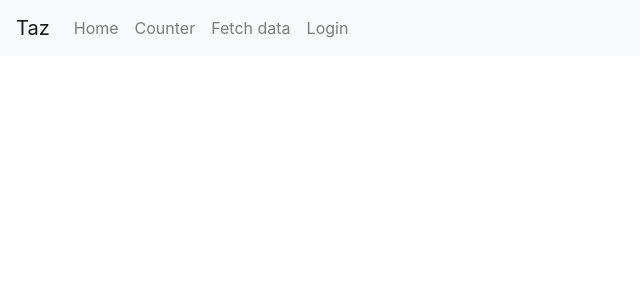
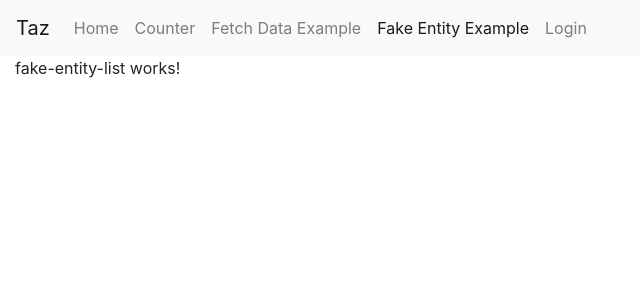
Before and after one commit to ranzlee/Taz, an Angular app in the folder Taz/ClientApp/: page /fake-entity-list in a window 1280 px wide. Before the commit this address led to /. Shown: the top 300 px of the page, without its empty margins (0-640 px from the left). Built offline with nearby package versions, Linux system fonts and the light colour scheme.

Commit message:
Fake Entity Example
Adding components to demonstrate adding, updating, and removing recursive fake entities.

```diff
--- /dev/null
+++ b/Taz/ClientApp/src/app.module.ts
@@ -0,0 +1,47 @@
+import { BrowserModule } from '@angular/platform-browser';
+import { NgModule } from '@angular/core';
+import { FormsModule } from '@angular/forms';
+import { HttpClientModule } from '@angular/common/http';
+import { RouterModule } from '@angular/router';
+
+// components
+import { AppComponent } from './app/components/app/app.component';
+import { NavMenuComponent } from './app/components/nav-menu/nav-menu.component';
+import { HomeComponent } from './app/components/home/home.component';
+import { CounterComponent } from './app/components/counter/counter.component';
+import { FetchDataComponent } from './app/components/fetch-data/fetch-data.component';
+import { FakeEntityListComponent } from './app/components/fake-entity/fake-entity-list/fake-entity-list.component';
+import { FakeEntityDetailComponent } from './app/components/fake-entity/fake-entity-detail/fake-entity-detail.component';
+import { LoginComponent } from './app/components/account/login/login.component';
+
+// services
+import { EnvironmentService } from './app/services/environment/environment.service';
+import { HttpService } from './app/services/http/http.service';
+
+@NgModule({
+  declarations: [
+    AppComponent,
+    NavMenuComponent,
+    HomeComponent,
+    CounterComponent,
+    FetchDataComponent,
+    FakeEntityListComponent,
+    FakeEntityDetailComponent,
+    LoginComponent
+  ],
+  imports: [
+    BrowserModule.withServerTransition({ appId: 'ng-cli-universal' }),
+    HttpClientModule,
+    FormsModule,
+    RouterModule.forRoot([
+      { path: '', component: HomeComponent, pathMatch: 'full' },
+      { path: 'counter', component: CounterComponent },
+      { path: 'fetch-data', component: FetchDataComponent },
+      { path: 'fake-entity-list', component: FakeEntityListComponent },
+      { path: 'login', component: LoginComponent }
+    ])
+  ],
+  providers: [EnvironmentService, HttpService],
+  bootstrap: [AppComponent]
+})
+export class AppModule {}
--- /dev/null
+++ b/Taz/ClientApp/src/app/components/fake-entity/fake-entity-detail/fake-entity-detail.component.html
@@ -0,0 +1,3 @@
+<p>
+  fake-entity-detail works!
+</p>
--- /dev/null
+++ b/Taz/ClientApp/src/app/components/fake-entity/fake-entity-detail/fake-entity-detail.component.ts
@@ -0,0 +1,15 @@
+import { Component, OnInit } from '@angular/core';
+
+@Component({
+  selector: 'app-fake-entity-detail',
+  templateUrl: './fake-entity-detail.component.html',
+  styleUrls: ['./fake-entity-detail.component.css']
+})
+export class FakeEntityDetailComponent implements OnInit {
+
+  constructor() { }
+
+  ngOnInit() {
+  }
+
+}
--- /dev/null
+++ b/Taz/ClientApp/src/app/components/fake-entity/fake-entity-list/fake-entity-list.component.html
@@ -0,0 +1,3 @@
+<p>
+  fake-entity-list works!
+</p>
--- /dev/null
+++ b/Taz/ClientApp/src/app/components/fake-entity/fake-entity-list/fake-entity-list.component.ts
@@ -0,0 +1,15 @@
+import { Component, OnInit } from '@angular/core';
+
+@Component({
+  selector: 'app-fake-entity-list',
+  templateUrl: './fake-entity-list.component.html',
+  styleUrls: ['./fake-entity-list.component.css']
+})
+export class FakeEntityListComponent implements OnInit {
+
+  constructor() { }
+
+  ngOnInit() {
+  }
+
+}
--- a/Taz/ClientApp/src/app/components/nav-menu/nav-menu.component.html
+++ b/Taz/ClientApp/src/app/components/nav-menu/nav-menu.component.html
@@ -18,7 +18,12 @@
             </li>
             <li class="nav-item" [routerLinkActive]='["active"]'>
                 <a class="nav-link" [routerLink]='["/fetch-data"]'>
-                    Fetch data
+                    Fetch Data Example
+                </a>
+            </li>
+            <li class="nav-item" [routerLinkActive]='["active"]'>
+                <a class="nav-link" [routerLink]='["/fake-entity-list"]'>
+                    Fake Entity Example
                 </a>
             </li>
             <li class="nav-item" [routerLinkActive]='["active"]'>
--- a/Taz/ClientApp/src/app/components/nav-menu/nav-menu.component.ts
+++ b/Taz/ClientApp/src/app/components/nav-menu/nav-menu.component.ts
@@ -5,14 +5,4 @@ import { Component } from '@angular/core';
   templateUrl: './nav-menu.component.html',
   styleUrls: ['./nav-menu.component.css']
 })
-export class NavMenuComponent {
-  isExpanded = false;
-
-  collapse() {
-    this.isExpanded = false;
-  }
-
-  toggle() {
-    this.isExpanded = !this.isExpanded;
-  }
-}
+export class NavMenuComponent {}
--- a/Taz/ClientApp/src/app/modules/app.module.ts
+++ /dev/null
@@ -1,42 +0,0 @@
-import { BrowserModule } from '@angular/platform-browser';
-import { NgModule } from '@angular/core';
-import { FormsModule } from '@angular/forms';
-import { HttpClientModule } from '@angular/common/http';
-import { RouterModule } from '@angular/router';
-
-// components
-import { AppComponent } from '../components/app/app.component';
-import { NavMenuComponent } from '../components/nav-menu/nav-menu.component';
-import { HomeComponent } from '../components/home/home.component';
-import { CounterComponent } from '../components/counter/counter.component';
-import { FetchDataComponent } from '../components/fetch-data/fetch-data.component';
-import { LoginComponent } from '../components/account/login/login.component';
-
-// services
-import { EnvironmentService } from '../services/environment/environment.service';
-import { HttpService } from '../services/http/http.service';
-
-@NgModule({
-  declarations: [
-    AppComponent,
-    NavMenuComponent,
-    HomeComponent,
-    CounterComponent,
-    FetchDataComponent,
-    LoginComponent
-  ],
-  imports: [
-    BrowserModule.withServerTransition({ appId: 'ng-cli-universal' }),
-    HttpClientModule,
-    FormsModule,
-    RouterModule.forRoot([
-      { path: '', component: HomeComponent, pathMatch: 'full' },
-      { path: 'counter', component: CounterComponent },
-      { path: 'fetch-data', component: FetchDataComponent },
-      { path: 'login', component: LoginComponent }
-    ])
-  ],
-  providers: [EnvironmentService, HttpService],
-  bootstrap: [AppComponent]
-})
-export class AppModule {}
--- a/Taz/ClientApp/src/main.ts
+++ b/Taz/ClientApp/src/main.ts
@@ -1,7 +1,7 @@
 import { enableProdMode } from '@angular/core';
 import { platformBrowserDynamic } from '@angular/platform-browser-dynamic';
 
-import { AppModule } from './app/modules/app.module';
+import { AppModule } from './app.module';
 import { environment } from './environments/environment';
 
 if (environment.production) {
```
Also changed, not shown: Taz/ClientApp/src/app/components/fake-entity/fake-entity-detail/fake-entity-detail.component.css (added), Taz/ClientApp/src/app/components/fake-entity/fake-entity-list/fake-entity-list.component.css (added), 2 other files (tests, documents, lock files or other folders).
